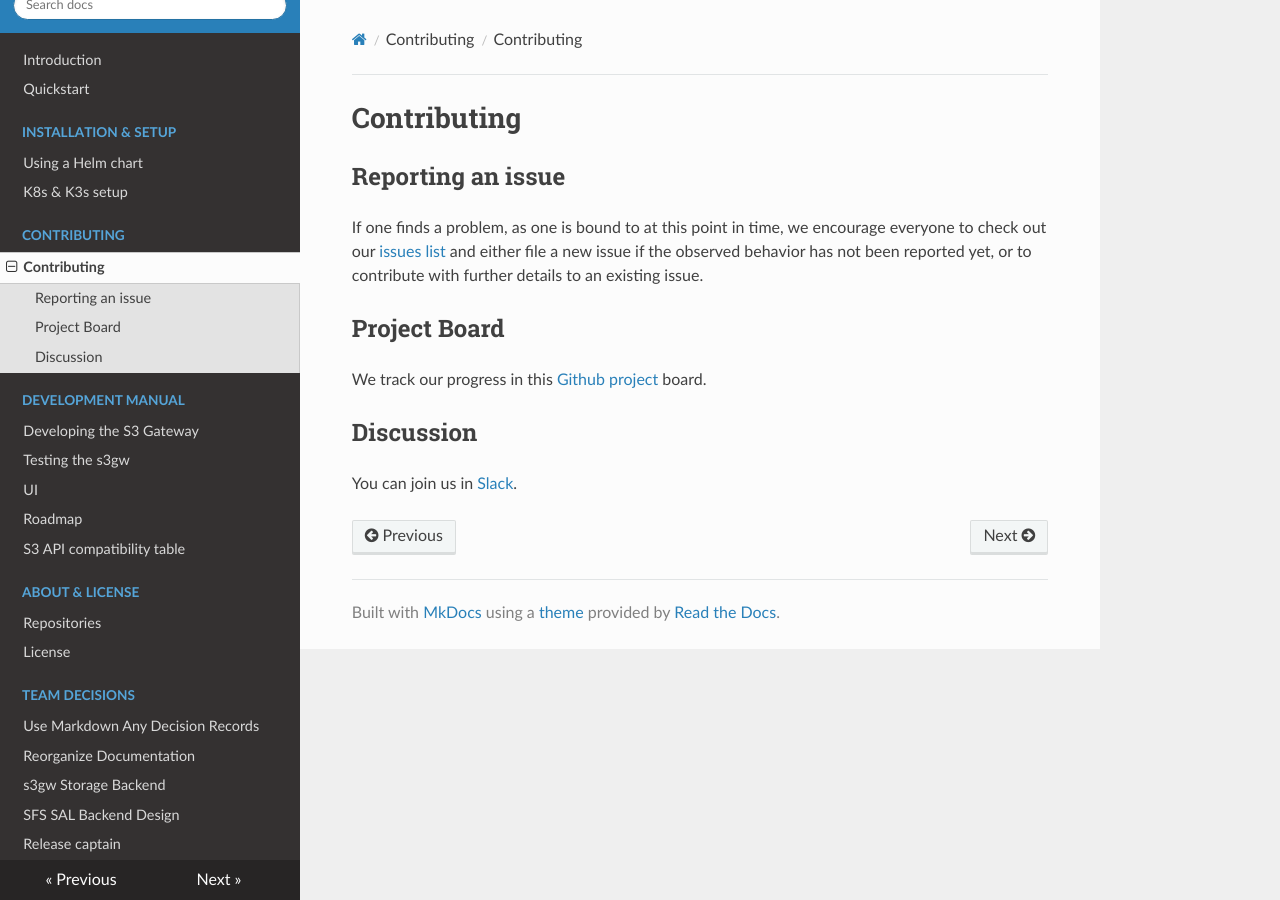
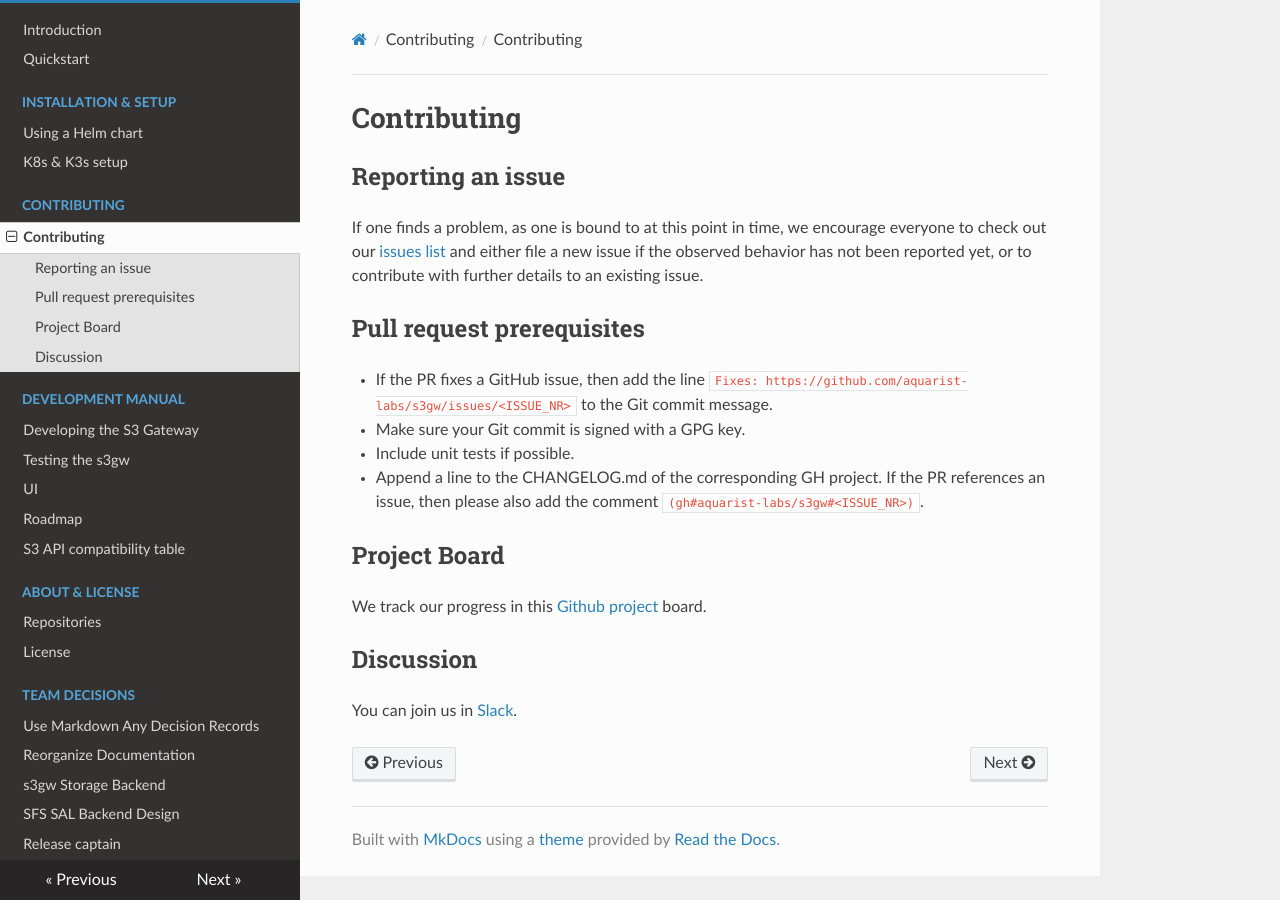
Before and after one commit to s3gw-tech/s3gw, an MkDocs documentation site: the page built from docs/contributing.md, in a window 1280 px wide. Built offline with MkDocs 1.6.1, drawn with Linux system fonts in a browser that asks for light colours; nearby versions of some CDN libraries.

Commit message:
Specify pull request prerequisites.
References: https://en.opensuse.org/openSUSE:Packaging_Patches_guidelines#Current_set_of_abbreviations

Signed-off-by: Volker Theile <vtheile@suse.com>

```diff
--- a/docs/contributing.md
+++ b/docs/contributing.md
@@ -6,6 +6,15 @@ If one finds a problem, as one is bound to at this point in time, we encourage
 everyone to check out our [issues list][1]
 and either file a new issue if the observed behavior has not been reported
 yet, or to contribute with further details to an existing issue.
+
+## Pull request prerequisites
+
+- If the PR fixes a GitHub issue, then add the line `Fixes: https://github.com/aquarist-labs/s3gw/issues/<ISSUE_NR>`
+  to the Git commit message.
+- Make sure your Git commit is signed with a GPG key.
+- Include unit tests if possible.
+- Append a line to the CHANGELOG.md of the corresponding GH project. If the
+  PR references an issue, then please also add the comment `(gh#aquarist-labs/s3gw#<ISSUE_NR>)`.
 
 ## Project Board
 
```
